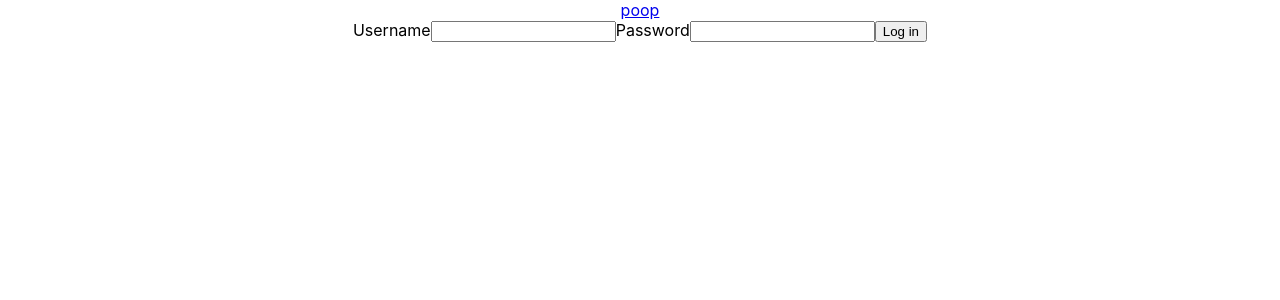
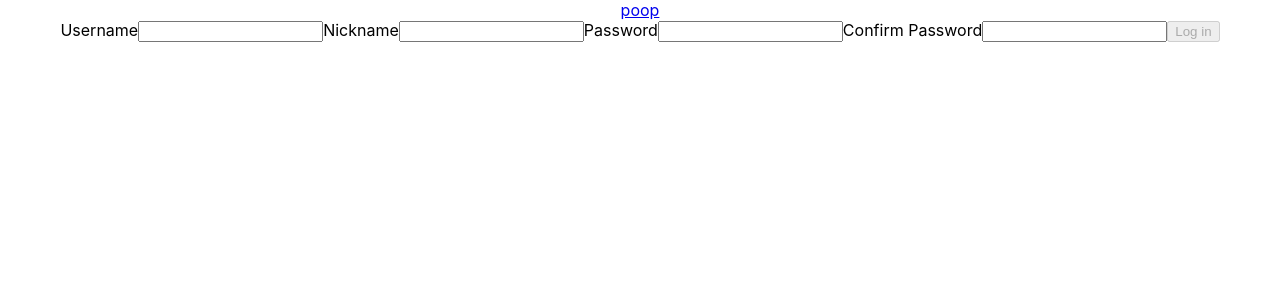
Before and after one commit to booyouon/rpg-character-creator, a React (Create React App) app in the folder client/: page /newuser in a window 1280 px wide. Shown: the top 300 px of the page. Built offline with nearby package versions, Linux system fonts and the light colour scheme; no server answers.

Commit message:
able to make post requests

```diff
--- a/client/src/App.js
+++ b/client/src/App.js
@@ -24,7 +24,7 @@ function App() {
   const history = useHistory();
 
   useEffect(() => {
-    const getAirData = async () => {
+    const getUserData = async () => {
       const res = await axios.get(
         `${API_URL}&filterByFormula=({username}='${userSearch}')`
       );
@@ -45,7 +45,7 @@ function App() {
         console.log("Login Failed. Please check your username or password.");
       }
     };
-    getAirData();
+    getUserData();
   }, [toggleFetch]);
 
   return (
@@ -83,6 +83,10 @@ function App() {
           setUsername={setUsername}
           setPassword={setPassword}
           authenticated={authenticated}
+          API_URL={API_URL}
+          setUserSearch={setUserSearch}
+          toggleFetch={toggleFetch}
+          setToggleFetch={setToggleFetch}
         />
       </Route>
       <Route exact path="/character">
--- a/client/src/component/CreateUser.jsx
+++ b/client/src/component/CreateUser.jsx
@@ -1,4 +1,6 @@
 import { Redirect } from "react-router-dom";
+import { useState } from "react";
+import axios from "axios";
 
 const CreateUser = ({
   username,
@@ -6,11 +8,45 @@ const CreateUser = ({
   setUsername,
   setPassword,
   authenticated,
+  API_URL,
+  setUserSearch,
+  toggleFetch,
+  setToggleFetch,
 }) => {
-  const handleSubmit = (ev) => {
+  const [confirmPassword, setConfirmPassword] = useState("");
+  const [nickname, setNickname] = useState("");
+
+  const addUser = async () => {
+    const newUser = {
+      records: [
+        {
+          fields: {
+            shirtcolor: "#0000FF",
+            password: password,
+            nickname: nickname,
+            pantscolor: "#808080",
+            username: username.toLowerCase(),
+            haircolor: "#E8BEAC",
+            skincolor: "#E8BEAC",
+            shoecolor: "#654321",
+          },
+        },
+      ],
+    };
+    await axios.post(API_URL, newUser);
+    setUserSearch(username.toLowerCase());
+    setToggleFetch(!toggleFetch);
+  };
+
+  const handleSubmit = async (ev) => {
     ev.preventDefault();
     console.log("clicked");
+    const res = await axios.get(
+      `${API_URL}&filterByFormula=({username}='${username.toLowerCase()}')`
+    );
+    res.data.records[0] ? console.log("user cannot be used") : addUser();
   };
+
   return (
     <div>
       {!authenticated ? (
@@ -21,7 +57,15 @@ const CreateUser = ({
             name="username"
             id="username"
             type="text"
-            onChange={(ev) => setUsername(ev.target.value)}
+            onChange={(ev) => setUsername(ev.target.value.trim())}
+          ></input>
+          <label htmlFor="nickname">Nickname</label>
+          <input
+            value={nickname}
+            name="nickname"
+            id="nickname"
+            type="text"
+            onChange={(ev) => setNickname(ev.target.value.trim())}
           ></input>
           <label htmlFor="password">Password</label>
           <input
@@ -29,9 +73,27 @@ const CreateUser = ({
             name="password"
             id="password"
             type="password"
-            onChange={(ev) => setPassword(ev.target.value)}
+            onChange={(ev) => setPassword(ev.target.value.trim())}
           ></input>
-          <input type="submit" value="Log in" />
+          <label htmlFor="confirmPassword">Confirm Password</label>
+          <input
+            value={confirmPassword}
+            name="confirmPassword"
+            id="confirmPassword"
+            type="password"
+            onChange={(ev) => setConfirmPassword(ev.target.value.trim())}
+          ></input>
+          <input
+            type="submit"
+            value="Log in"
+            disabled={
+              username.length === 0 ||
+              password.length === 0 ||
+              password !== confirmPassword
+                ? true
+                : false
+            }
+          />
         </form>
       ) : (
         <Redirect to={{ pathname: "/logout" }} />
```
